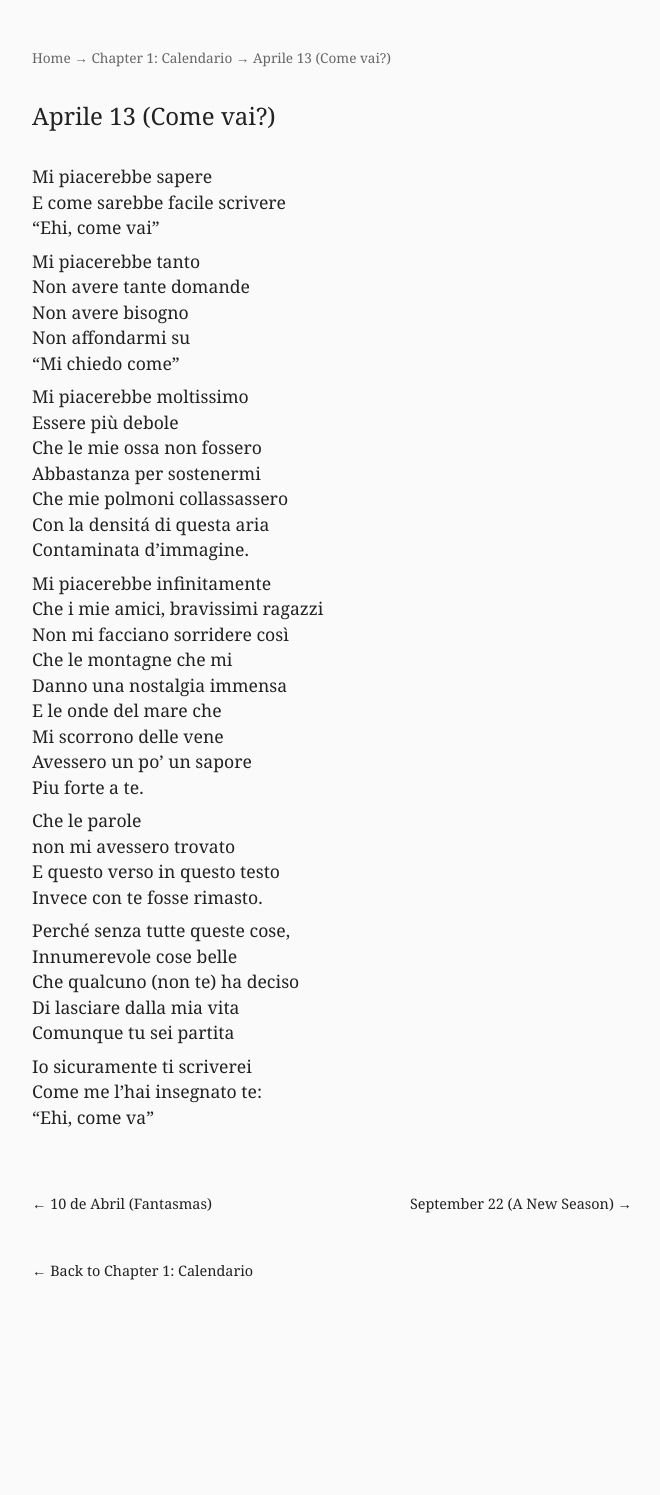
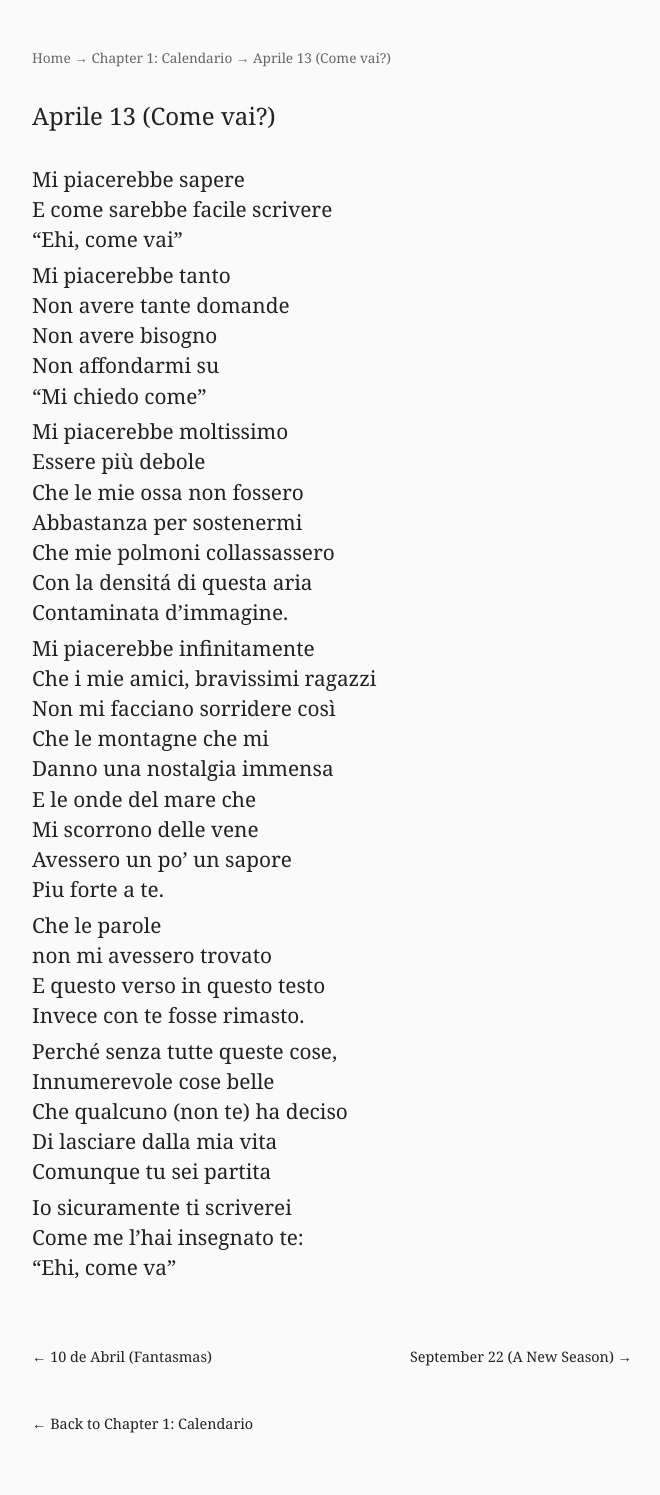
Before and after one commit to thedancingneutrino/thedancingneutrino.github.io, a Jekyll site: the page built from poems/Aprile13.md, in a window 1280 px wide. Shown: the whole page, without its empty margins (308-968 px from the left). Built offline with Jekyll 4.4.1, drawn with Linux system fonts in a browser that asks for light colours; before the commit the page ends 1342 px from its top, so only the background shows below that.

Commit message:
Update style.css

```diff
--- a/assets/style.css
+++ b/assets/style.css
@@ -17,13 +17,13 @@ h1 {
 }
 
 .poem-content {
-  font-size: 1.1rem;
+  font-size: 1.3rem;
   line-height: 1.45;
 }
 
 .poem-content p {
   white-space: pre-line;
-  margin: 0 0 0.5rem 0;
+  margin: 0 0 0.35rem 0;
 }
 
 .poem-blurb {
```
